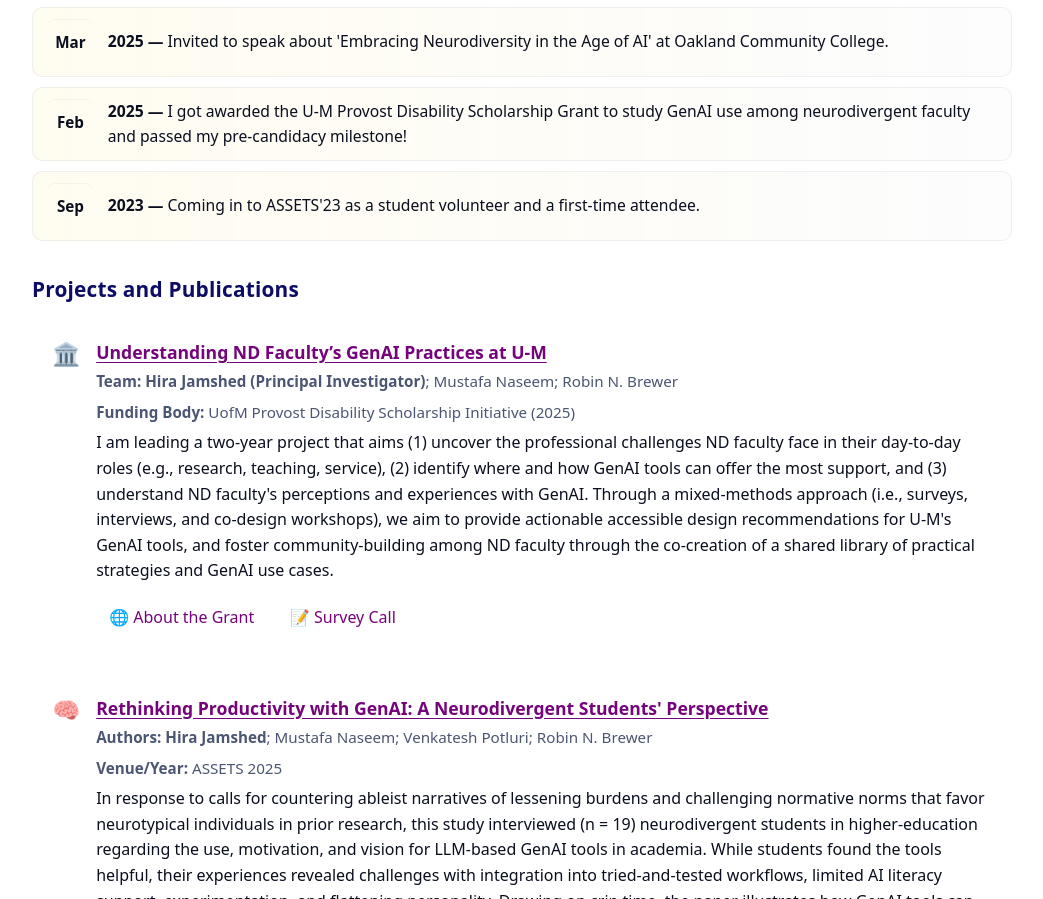
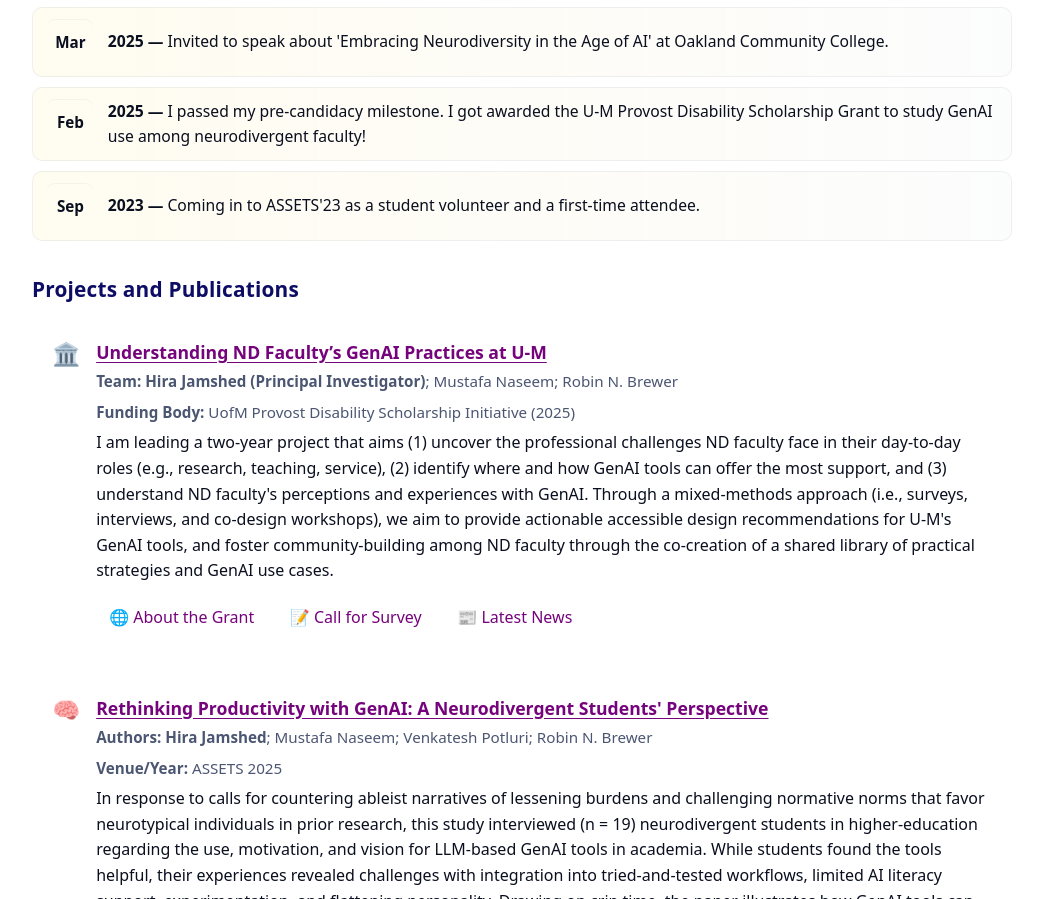
Before and after one commit to HiraJamshed20/hirajamshed20.github.io, a plain HTML site: page index.html in a window 1280 px wide. Shown: the part 1068-1967 px from the top of the page, without its empty margins (118-1161 px from the left). Drawn offline with Linux system fonts and the light colour scheme.

Commit message:
Refactor spotlight items and update links
Updated the spotlight list items for clarity and rephrased the scholarship grant description. Changed links to point to the correct URLs.

```diff
--- a/index.html
+++ b/index.html
@@ -65,7 +65,7 @@
             <li class="spotlight-item"><span class="marker">Sep</span><div><strong>2025 —</strong> Achieved Candidacy 🎉</div></li>
             <li class="spotlight-item"><span class="marker">Apr</span><div><strong>2025 —</strong> I will be presenting our work on accessible audio nudges at CHI'25 in Japan.</div></li>
             <li class="spotlight-item"><span class="marker">Mar</span><div><strong>2025 —</strong> Invited to speak about 'Embracing Neurodiversity in the Age of AI' at Oakland Community College. </div></li>
-            <li class="spotlight-item"><span class="marker">Feb</span><div><strong>2025 —</strong> I got awarded the U‑M Provost Disability Scholarship Grant to study GenAI use among neurodivergent faculty and passed my pre-candidacy milestone!</div></li>
+            <li class="spotlight-item"><span class="marker">Feb</span><div><strong>2025 —</strong> I passed my pre-candidacy milestone. I got awarded the U‑M Provost Disability Scholarship Grant to study GenAI use among neurodivergent faculty! </div></li>
             <li class="spotlight-item"><span class="marker">Sep</span><div><strong>2023 —</strong> Coming in to ASSETS'23 as a student volunteer and a first-time attendee. </div></li>
           </ul>
         </div>
@@ -85,7 +85,8 @@
               </p>
               <div class="actions">
                 <a class="btn" href="https://provost.umich.edu/disability-scholarship-initiative/"> 🌐 About the Grant</a>
-                <a class="btn" href="https://github.com/HiraJamshed20/DisabilityScholarshipInitiative/flyer.html">📝 Survey Call</a>
+                <a class="btn" href="https://hirajamshed20.github.io/DisabilityScholarshipInitiative/flyer.html">📝 Call for Survey </a>
+                <a class="btn" href="https://provost.umich.edu/creativity-breadth-defining-disability-scholarship-initiative/"> 📰 Latest News </a>
               </div>
             </div>
           </article>
```
